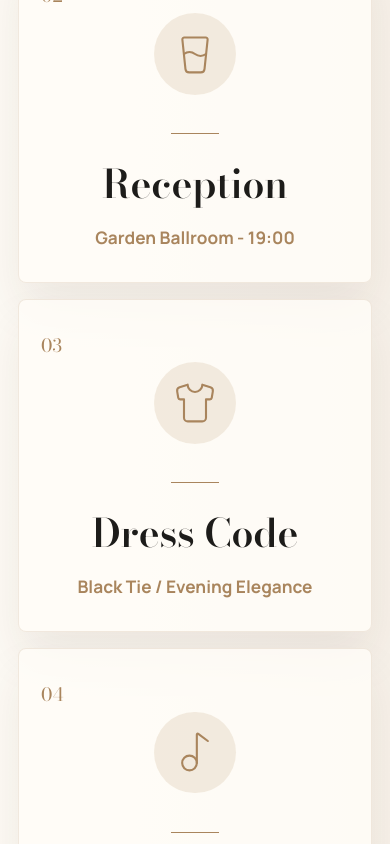
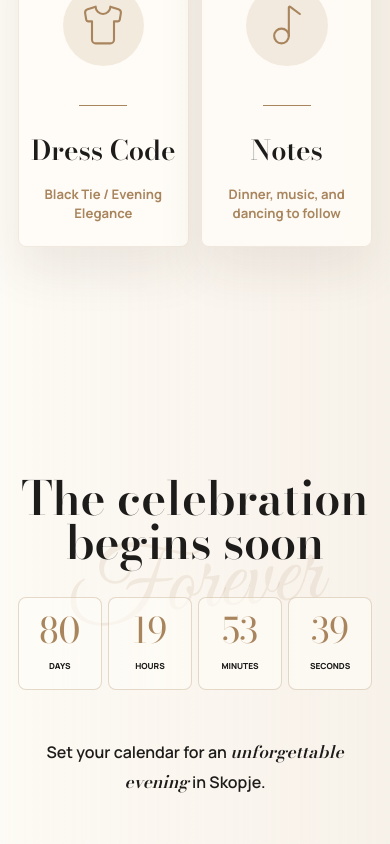
Before and after one commit to lorenco-naumov/david-anamarija, a Next.js app: page / in a window 390 px wide. Shown: the part 1500-2344 px from the top of the page. Built offline with nearby package versions, Linux system fonts and the light colour scheme.

Commit message:
Refine closing section layout and signature styling

```diff
--- a/src/app/globals.css
+++ b/src/app/globals.css
@@ -130,6 +130,7 @@ summary:focus-visible {
 
 .bottom-floral-decoration {
   inset: auto 0 0;
+  z-index: 2;
 }
 
 .page-floral-decoration-image {
@@ -993,6 +994,11 @@ summary:focus-visible {
 
 .closing-signature {
   margin-top: 2.2rem;
+  margin-inline: auto;
+  max-width: 30rem;
+  position: relative;
+  text-align: center;
+  z-index: 8;
 }
 
 .closing-signature p,
@@ -1002,14 +1008,15 @@ summary:focus-visible {
 
 .closing-signature .script-text {
   color: var(--gold);
-  font-size: 2rem;
+  font-size: 4.975rem;
+  line-height: 0.9;
 }
 
 .closing-signature p:not(.script-text) {
   color: var(--ink);
   font-family: var(--font-display), Georgia, serif;
-  font-size: 1.28rem;
-  margin-top: 0.4rem;
+  font-size: 1.8125rem;
+  margin-top: 0.7rem;
   text-transform: uppercase;
 }
 
@@ -1019,7 +1026,7 @@ summary:focus-visible {
   height: 60rem;
   margin-top: -4.5rem;
   width: 100%;
-  z-index: 1;
+  z-index: 0;
 }
 
 .object-closing {
@@ -1181,11 +1188,15 @@ summary:focus-visible {
     margin-top: 3rem;
   }
 
+  .closing-image {
+    display: none;
+  }
+
 }
 
 @media (max-width: 720px) {
   .invitation-content {
-    padding-bottom: 0;
+    padding-bottom: 100px;
   }
 
   .page-floral-decoration {
@@ -1231,7 +1242,7 @@ summary:focus-visible {
   }
 
   .closing-section {
-    padding-bottom: 0.5rem;
+    padding-bottom: 41px;
   }
 
   .brand-mark {
@@ -1319,22 +1330,56 @@ summary:focus-visible {
     width: 1.75rem;
   }
 
-  .detail-grid,
+  .detail-grid {
+    gap: 0.75rem;
+    grid-template-columns: repeat(2, minmax(0, 1fr));
+  }
+
+  .countdown-section .section-title {
+    font-size: clamp(2.8rem, 12vw, 3.45rem);
+    max-width: 24rem;
+  }
+
   .countdown-grid {
-    grid-template-columns: 1fr;
+    gap: 0.35rem;
+    grid-template-columns: repeat(4, minmax(0, 1fr));
   }
 
   .detail-card {
     min-height: auto;
-    padding: 2rem 1.4rem;
+    padding: 1.45rem 0.75rem;
+  }
+
+  .detail-card h3 {
+    font-size: clamp(1.55rem, 7vw, 2rem);
+  }
+
+  .detail-card p:last-child {
+    font-size: 0.82rem;
+  }
+
+  .detail-icon {
+    height: 3.6rem;
+    width: 3.6rem;
+  }
+
+  .detail-icon svg {
+    height: 1.85rem;
+    width: 1.85rem;
   }
 
   .countdown-unit {
-    min-height: 8rem;
+    min-height: 5.8rem;
+    padding: 1rem 0.35rem;
   }
 
   .countdown-value {
-    font-size: 3.9rem;
+    font-size: clamp(2.05rem, 9vw, 2.75rem);
+  }
+
+  .countdown-unit .label {
+    font-size: 0.52rem;
+    margin-top: 0.65rem;
   }
 
   .venue-card {
@@ -1351,9 +1396,23 @@ summary:focus-visible {
     text-align: left;
   }
 
-  .closing-image {
-    height: 27rem;
-    margin-bottom: -1.5rem;
+  .closing-signature {
+    max-width: 100%;
+    text-align: center;
+    z-index: 20;
+  }
+
+  .closing-signature p {
+    position: relative;
+    z-index: 21;
+  }
+
+  .closing-signature .script-text {
+    font-size: clamp(3.7rem, 17vw, 4.975rem);
+  }
+
+  .closing-signature p:not(.script-text) {
+    font-size: clamp(1.3rem, 6.7vw, 1.8125rem);
   }
 
   .floral-closing {
--- a/src/app/page.tsx
+++ b/src/app/page.tsx
@@ -304,14 +304,13 @@ function Closing() {
       <div className="closing-copy" data-reveal>
         <DecorativeScript word="Celebrate" />
         <h2 className="display section-title left-title">Celebrate with us</h2>
-        <Ornament />
         <p className="section-body">We would love to share this night with you.</p>
         <p className="answer-note" id="message">
           Tell us your answer by {wedding.rsvp.deadline}.
         </p>
         <footer className="closing-signature">
-          <p className="script-text">With love,</p>
-          <p>Jovovikj &amp; Bozinovi</p>
+          <p className="script-text">With love</p>
+          <p>Jovovikj &amp; Bozhinovi</p>
         </footer>
       </div>
 
```
